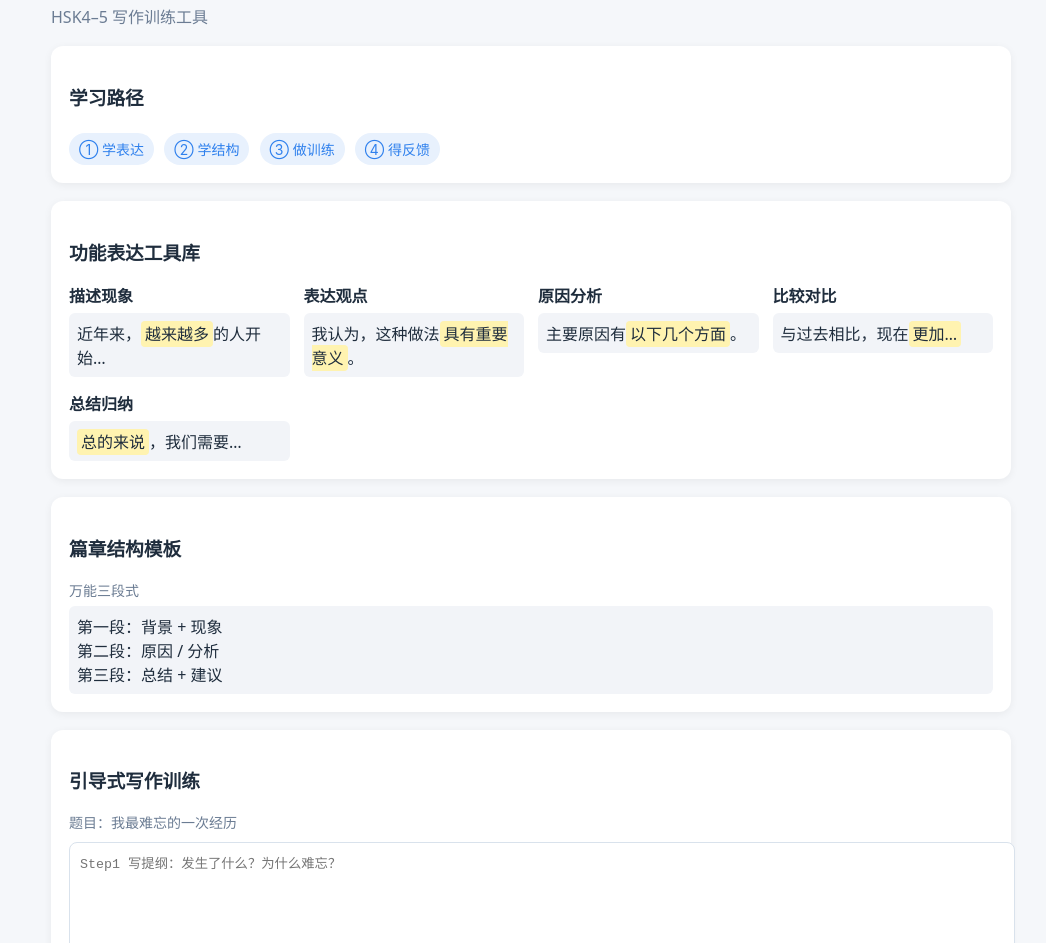
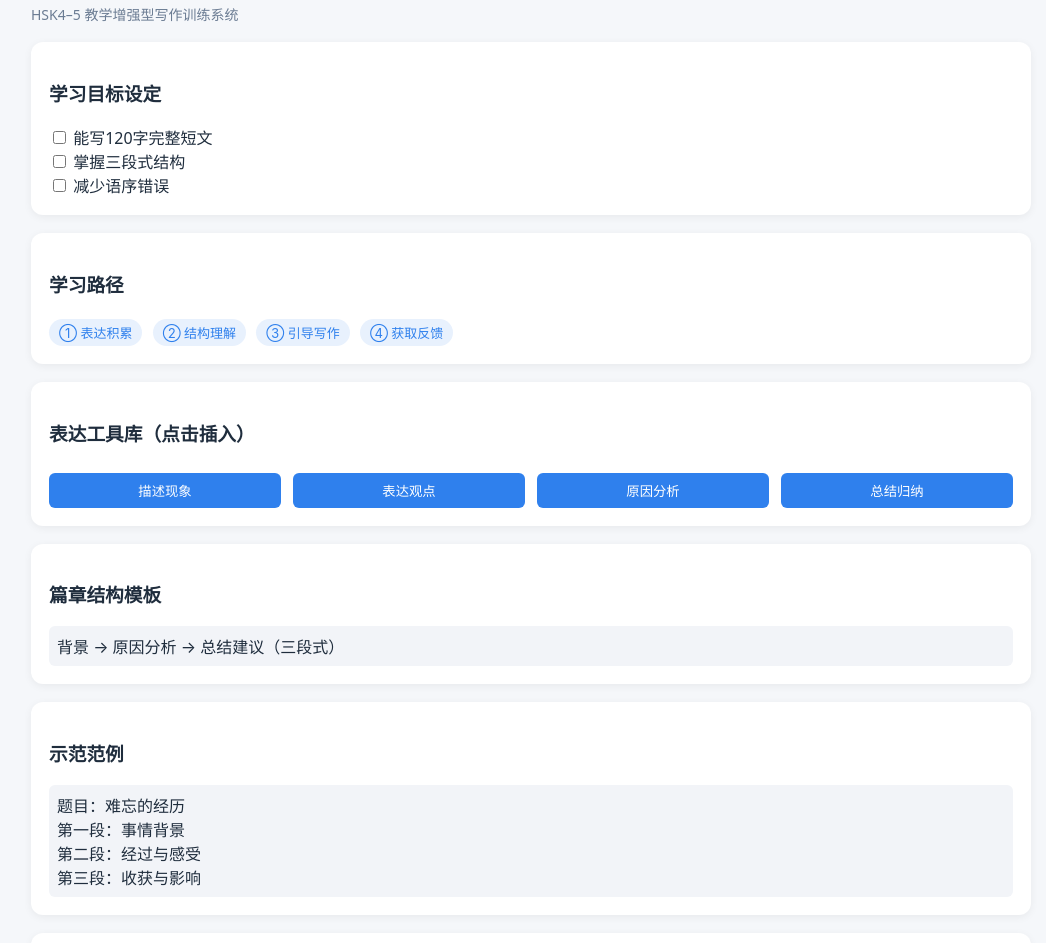
Before and after one commit to Yahzhi01/-, a plain HTML site: page index.html in a window 1280 px wide. Shown: the part 89-1032 px from the top of the page, without its empty margins (109-1155 px from the left). Drawn offline with Linux system fonts and the light colour scheme.

Commit message:
Add files via upload

```diff
--- a/index.html
+++ b/index.html
@@ -5,90 +5,120 @@
 <meta name="viewport" content="width=device-width, initial-scale=1.0">
 <title>中级汉语写作提升平台</title>
 <style>
-body{margin:0;font-family:system-ui,-apple-system,"PingFang SC","Microsoft YaHei",sans-serif;background:#F5F7FA;color:#1F2D3D}
-.container{max-width:960px;margin:auto;padding:20px}
+body{margin:0;font-family:system-ui,-apple-system,"PingFang SC","Microsoft YaHei";background:#F5F7FA;color:#1F2D3D}
+.container{max-width:1000px;margin:auto;padding:20px}
+.card{background:#fff;border-radius:12px;padding:18px;margin-top:18px;box-shadow:0 2px 8px rgba(0,0,0,.06)}
 h1{margin-bottom:6px}
-.subtitle{color:#6B7C93}
-.card{background:#fff;border-radius:12px;padding:18px;margin-top:18px;box-shadow:0 2px 8px rgba(0,0,0,.06)}
-.step{display:inline-block;background:#E8F1FD;color:#2F80ED;padding:6px 10px;border-radius:20px;margin:4px 6px 0 0;font-size:14px}
-.grid{display:grid;grid-template-columns:repeat(auto-fit,minmax(220px,1fr));gap:14px}
+.small{color:#6B7C93;font-size:14px}
+textarea{width:100%;min-height:100px;margin-top:8px;padding:10px;border-radius:8px;border:1px solid #D9E2EC}
+button{background:#2F80ED;color:#fff;border:none;padding:8px 12px;border-radius:6px;margin-top:8px;cursor:pointer}
+.grid{display:grid;grid-template-columns:repeat(auto-fit,minmax(220px,1fr));gap:12px}
+.badge{display:inline-block;background:#E8F1FD;color:#2F80ED;padding:4px 10px;border-radius:20px;margin:4px 6px 0 0;font-size:13px}
 .example{background:#F2F4F8;padding:8px;border-radius:6px;margin-top:6px}
-.highlight{background:#FFF3B0;padding:2px 4px;border-radius:4px}
-textarea{width:100%;min-height:110px;margin-top:10px;padding:10px;border-radius:8px;border:1px solid #D9E2EC}
-button{background:#2F80ED;color:#fff;border:none;padding:10px 14px;border-radius:8px;margin-top:10px;cursor:pointer}
-.small{font-size:14px;color:#6B7C93}
+.score{font-size:14px;margin-top:6px}
 </style>
 </head>
 
 <body>
 <div class="container">
 <h1>中级汉语写作提升平台</h1>
-  <div class="subtitle">HSK4–5 写作训练工具</div>
+<div class="small">HSK4–5 教学增强型写作训练系统</div>
+
+<div class="card">
+<h3>学习目标设定</h3>
+<label><input type="checkbox"> 能写120字完整短文</label><br>
+<label><input type="checkbox"> 掌握三段式结构</label><br>
+<label><input type="checkbox"> 减少语序错误</label>
+</div>
 
 <div class="card">
 <h3>学习路径</h3>
-    <span class="step">① 学表达</span>
-    <span class="step">② 学结构</span>
-    <span class="step">③ 做训练</span>
-    <span class="step">④ 得反馈</span>
+<span class="badge">① 表达积累</span>
+<span class="badge">② 结构理解</span>
+<span class="badge">③ 引导写作</span>
+<span class="badge">④ 获取反馈</span>
 </div>
 
 <div class="card">
-    <h3>功能表达工具库</h3>
+<h3>表达工具库（点击插入）</h3>
 <div class="grid">
-      <div>
-        <b>描述现象</b>
-        <div class="example">近年来，<span class="highlight">越来越多</span>的人开始…</div>
-      </div>
-      <div>
-        <b>表达观点</b>
-        <div class="example">我认为，这种做法<span class="highlight">具有重要意义</span>。</div>
-      </div>
-      <div>
-        <b>原因分析</b>
-        <div class="example">主要原因有<span class="highlight">以下几个方面</span>。</div>
-      </div>
-      <div>
-        <b>比较对比</b>
-        <div class="example">与过去相比，现在<span class="highlight">更加…</span></div>
-      </div>
-      <div>
-        <b>总结归纳</b>
-        <div class="example"><span class="highlight">总的来说</span>，我们需要…</div>
-      </div>
+<button onclick="insert('近年来，越来越多的人开始…')">描述现象</button>
+<button onclick="insert('我认为，这种做法具有重要意义。')">表达观点</button>
+<button onclick="insert('主要原因有以下几个方面。')">原因分析</button>
+<button onclick="insert('总的来说，我们需要…')">总结归纳</button>
 </div>
 </div>
 
 <div class="card">
 <h3>篇章结构模板</h3>
-    <div class="small">万能三段式</div>
+<div class="example">背景 → 原因分析 → 总结建议（三段式）</div>
+</div>
+
+<div class="card">
+<h3>示范范例</h3>
 <div class="example">
-      第一段：背景 + 现象<br>
-      第二段：原因 / 分析<br>
-      第三段：总结 + 建议
+题目：难忘的经历<br>
+第一段：事情背景<br>
+第二段：经过与感受<br>
+第三段：收获与影响
 </div>
 </div>
 
 <div class="card">
 <h3>引导式写作训练</h3>
-    <div class="small">题目：我最难忘的一次经历</div>
-    <textarea id="outline" placeholder="Step1 写提纲：发生了什么？为什么难忘？"></textarea>
-    <textarea id="para" placeholder="Step2 扩写成段落"></textarea>
-    <textarea id="essay" placeholder="Step3 完整作文"></textarea>
-    <button onclick="feedback()">获取反馈</button>
-    <div id="fb" class="example" style="display:none;margin-top:10px"></div>
+<div class="small">Step1 提纲（写发生了什么）</div>
+<textarea id="outline"></textarea>
+
+<div class="small">Step2 段落扩写</div>
+<textarea id="para"></textarea>
+
+<div class="small">Step3 完整作文</div>
+<textarea id="essay" oninput="countWords()"></textarea>
+<div class="small">字数：<span id="wc">0</span></div>
+
+<button onclick="save()">自动保存</button>
+<button onclick="exportTxt()">导出TXT</button>
 </div>
+
+<div class="card">
+<h3>智能反馈</h3>
+<button onclick="feedback()">生成反馈</button>
+<div id="fb" class="example" style="display:none"></div>
+</div>
+
 </div>
 
 <script>
+function insert(t){
+  document.getElementById('essay').value += t;
+  countWords();
+}
+function countWords(){
+  let n=document.getElementById('essay').value.length;
+  document.getElementById('wc').innerText=n;
+}
+function save(){
+  localStorage.setItem('essay',document.getElementById('essay').value);
+  alert('已自动保存');
+}
+function exportTxt(){
+  let blob=new Blob([document.getElementById('essay').value],{type:'text/plain'});
+  let a=document.createElement('a');
+  a.href=URL.createObjectURL(blob);
+  a.download='作文.txt';
+  a.click();
+}
 function feedback(){
-  const box=document.getElementById('fb');
+  let box=document.getElementById('fb');
   box.style.display='block';
   box.innerHTML=
-  "反馈建议：<br>"+
-  "• 建议增加连接词提升逻辑<br>"+
-  "• 可加入“总的来说”等总结表达<br>"+
-  "• 注意长句断句";
+  "评分：<br>"+
+  "<div class='score'>结构：良好</div>"+
+  "<div class='score'>表达：可提升</div>"+
+  "<div class='score'>语法：需注意语序</div><br>"+
+  "修改示例：<br>"+
+  "原句：我昨天去图书馆学习很开心<br>"+
+  "建议：昨天我去图书馆学习，感到非常开心";
 }
 </script>
 
```
Lines whose indentation alone changed are shown as unchanged.
